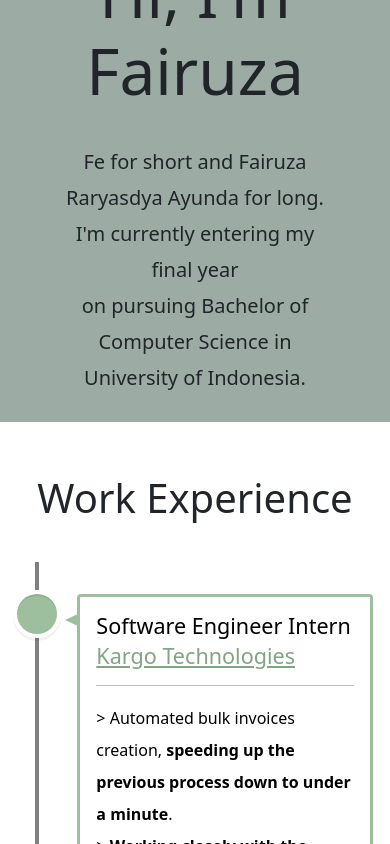
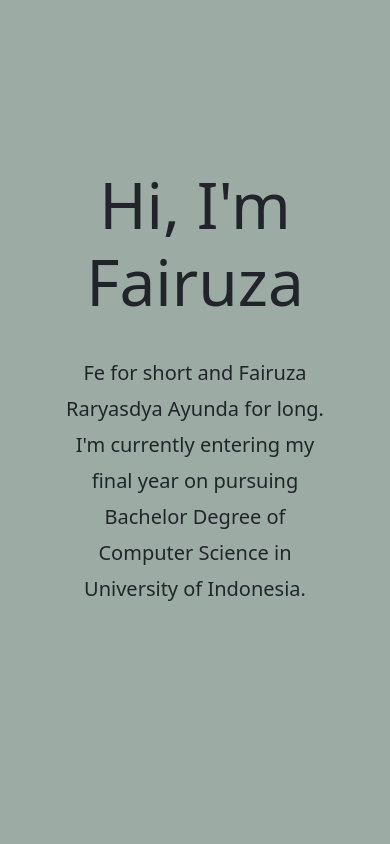
Before and after one commit to raryasdya/sistech, a Next.js app: page / in a window 390 px wide. Shown: the top 844 px of the page. Built offline with nearby package versions, Linux system fonts and the light colour scheme; some icons are missing.

Commit message:
style: add responsive

```diff
--- a/pages/index.js
+++ b/pages/index.js
@@ -19,7 +19,7 @@ export default function Home() {
       <main className={styles.main}>
         <section className={styles.cover}>
           <h1 className={styles.title}>Hi, I&apos;m Fairuza</h1>
-          <div className={styles.subtitle}>Fe for short and Fairuza Raryasdya Ayunda for long. I&apos;m currently entering my final year <br></br>on pursuing Bachelor of Computer Science in University of Indonesia.</div>
+          <div className={styles.subtitle}>Fe for short and Fairuza Raryasdya Ayunda for long. I&apos;m currently entering my final year on pursuing Bachelor Degree of Computer Science in University of Indonesia.</div>
           <div className={styles.subtitle}>
             {contact.map((data, index) =>
               <a className='p-2' target='_blank' rel="noreferrer" href={data.link} key={index}>
--- a/styles/Home.module.css
+++ b/styles/Home.module.css
@@ -39,10 +39,23 @@
   align-items: stretch;
 }
 
+.cover {
+  padding: 2em 0.5em 2em 0.5em;
+  background-color: #9caca5;
+  height: 50vh;
+  display: flex;
+  align-items: center;
+  justify-content: center;
+  flex-direction: column;
+}
+
 @media (max-width: 600px) {
   .grid {
     width: 100%;
-    flex-direction: column;
+  }
+
+  .cover {
+    height: 100vh;
   }
 }
 
@@ -60,16 +73,6 @@
   .logo img {
     filter: invert(1);
   }
-}
-
-.cover {
-  padding: 2em 0.5em 2em 0.5em;
-  background-color: #9caca5;
-  height: 50vh;
-  display: flex;
-  align-items: center;
-  justify-content: center;
-  flex-direction: column;
 }
 
 .title {
```
